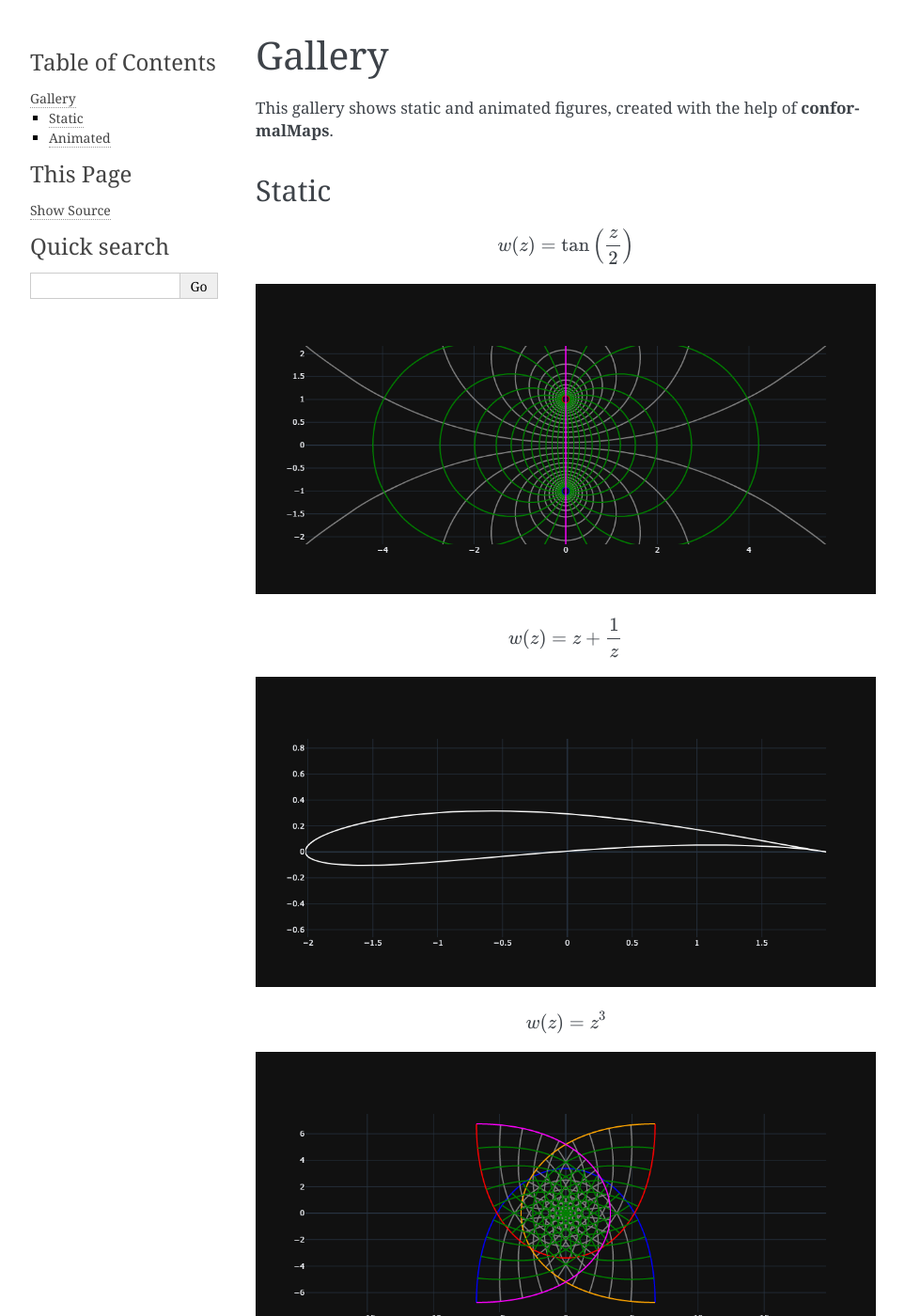
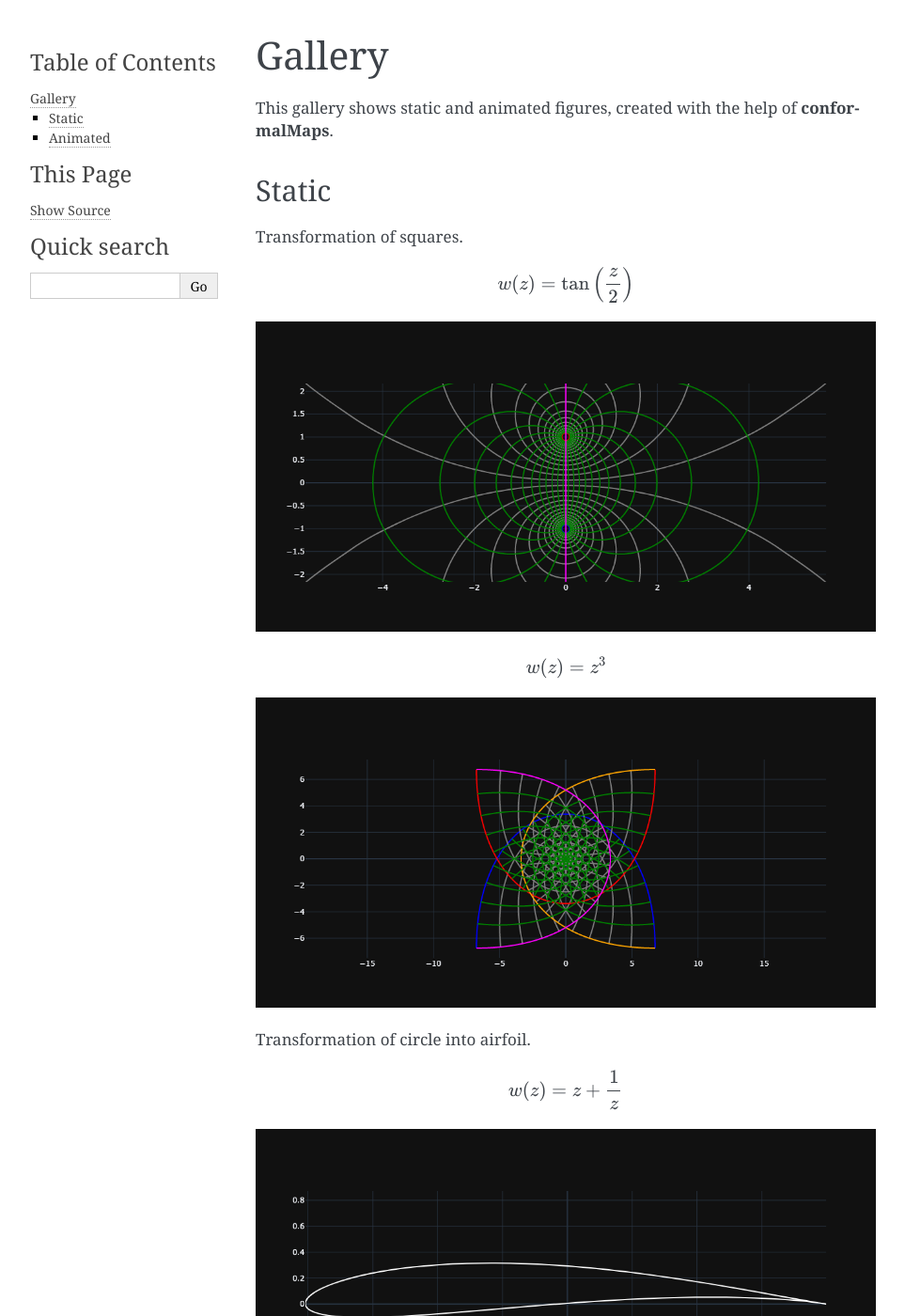
Before and after one commit to im-AMS/Conformal-Maps, a Sphinx documentation site: the page built from docs/source/gallery.rst, in a window 1280 px wide and 1400 px high. Shown: the whole window at 94% size, without its empty margins (148-1111 px from the left). Built offline with Sphinx 7.4.7, drawn with Linux system fonts in a browser that asks for light colours.

Commit message:
Update gallery.rst

```diff
--- a/docs/source/gallery.rst
+++ b/docs/source/gallery.rst
@@ -6,6 +6,7 @@ This gallery shows static and animated figures, created with the help of **confo
 
 Static
 ------
+Transformation of squares.
 
 .. math::
 
@@ -16,17 +17,21 @@ Static
 
 .. math::
 
+   w(z)=z^3
+
+.. image:: Figures/z^3.png
+    :width: 800
+
+Transformation of circle into airfoil.
+
+.. math::
+
    w(z)=z+\frac{1}{z}
 
 .. image:: Figures/Joukowsky-transform.png
     :width: 800
 
-.. math::
 
-   w(z)=z^3
-
-.. image:: Figures/z^3.png
-    :width: 800
 
 Animated
 --------
```
